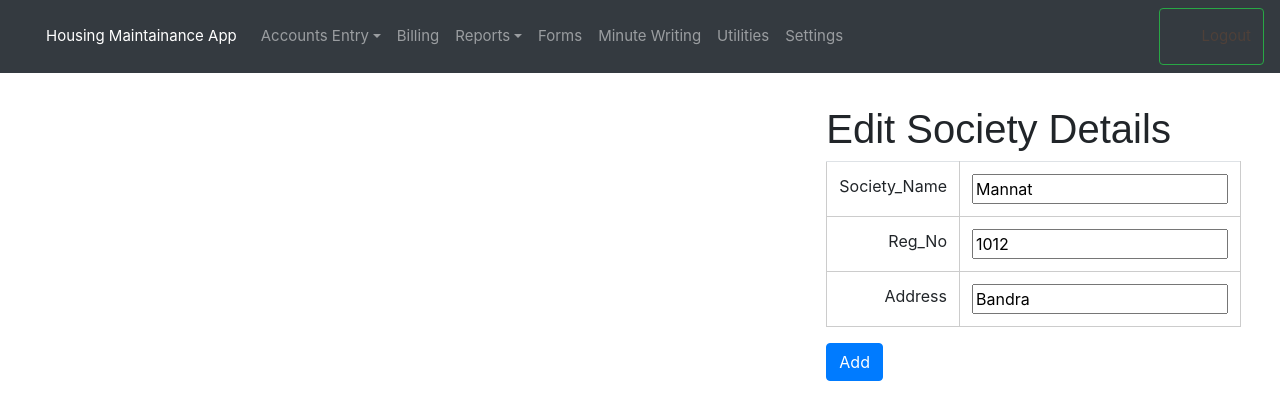
After one commit to FaSidd911/housing_society, a Django app: a page that uses templates/editSociety.html in a window 1280 px wide. The commit adds this page. Shown: the top 420 px of the page. Run offline with Django 4.2, Linux system fonts and the light colour scheme; a user stored in the database is signed in; data comes from the database, SQL or seed files in the repository; both versions use the stored data as it was after the commit; some libraries are stand-ins or nearby versions.

Commit message:
add dlete for society

```diff
--- a/main/forms.py
+++ b/main/forms.py
@@ -7,16 +7,6 @@ from crispy_forms.layout import Submit, Layout, Field
 class LoginForm(forms.Form):
     username = forms.CharField(widget=forms.TextInput(attrs={'class': 'form-control-lg'}))
     password = forms.CharField(max_length=63, widget=forms.PasswordInput)
-
-    # def __init__(self, *args, **kwargs):
-    #     super(LoginForm, self).__init__(*args, **kwargs)
-    #     self.helper = FormHelper()
-    #     self.helper.layout = Layout(
-    #         Field('username', css_class='form-control-lg'),
-    #         Field('password', css_class='form-control-lg')
-    #     )
-
-
 
 
 class Meta:
@@ -50,3 +40,8 @@ class ChargesForm(forms.Form):
     Service_Charges = forms.CharField(label='Service_Charges', required=False)
     Sinking_Fund = forms.CharField(label='Sinking_Fund', required=False)
     Repair_Fund = forms.CharField(label='Repair_Fund', required=False)
+
+class EditSocietyForm(forms.Form):
+    Society_Name = forms.CharField(label='Society_Name')
+    Reg_No = forms.CharField(label='Reg_No')
+    Address = forms.CharField(label='Address')
--- a/main/urls.py
+++ b/main/urls.py
@@ -14,4 +14,7 @@ urlpatterns = [
     path('selectChargesFields',views.selectChargesFields),
     path('addDefaultCharges',views.addDefaultCharges),
     path('homeAfterLogin',views.homeAfterLogin),
+    path("editSociety/<str:name>/", views.editSociety, name='editSociety'),
+    path("editSociety/<str:name>/editSociety", views.editSociety, name='editSociety'),
+    path("deleteSociety/<str:name>/", views.deleteSociety, name='deleteSociety'),
 ]
--- a/main/views.py
+++ b/main/views.py
@@ -8,7 +8,7 @@ from .models import SocietyList,MembersList
 from django.contrib.auth.decorators import login_required
 from django.shortcuts import get_object_or_404, render
 from django.db.models import Q
-from .forms import ChargesForm,MembersForm
+from .forms import ChargesForm,MembersForm,EditSocietyForm
 import json
 
 # Create your views here.
@@ -48,15 +48,13 @@ def login(request):
 
 # @login_required
 def addSociety(request):
-    print('inside addSociety')
     user = request.user
-    print(user)
     if request.method == "POST":
         societyName = request.POST.get('societyName')
         societyNameExists = SocietyList.objects.filter(user= user, societyName=societyName)
         print(societyNameExists)
         if societyNameExists:
-            return HttpResponseRedirect('addSociety')
+            return HttpResponseRedirect(request.path_info)
         regno = request.POST.get('regno')
         address = request.POST.get('address')
         user = user
@@ -162,3 +160,35 @@ def addDefaultCharges(request):
                 query_res.charges_fields = charges_dict
                 query_res.save()
                 return redirect('/addSociety')
+
+def editSociety(request,name):
+
+    if request.method == 'POST':
+            form = EditSocietyForm(request.POST)
+            if form.is_valid():
+                changes_dict = {}
+                for key, value in form.cleaned_data.items():
+                    changes_dict[key]=value
+                societyNameExists = SocietyList.objects.filter(user= request.user, societyName=changes_dict['Society_Name'])
+                print(societyNameExists)
+                if societyNameExists:
+                    return HttpResponseRedirect(request.path_info)
+                editSocietyFields = SocietyList.objects.get(user=request.user,societyName=name)
+                editSocietyFields.societyName=changes_dict['Society_Name']
+                editSocietyFields.regno=changes_dict['Reg_No']
+                editSocietyFields.address=changes_dict['Address']
+                editSocietyFields.save()
+                return HttpResponseRedirect('/addSociety')
+
+    editSocietyFields = SocietyList.objects.get(user=request.user,societyName=name)
+    societyDetails ={}
+    societyDetails['Society_Name']=editSocietyFields.societyName
+    societyDetails['Reg_No']=editSocietyFields.regno
+    societyDetails['Address']=editSocietyFields.address
+    form = EditSocietyForm(societyDetails)
+    context = {'form': form}
+    return render(request,'editSociety.html', context)
+
+def deleteSociety(request,name):
+    SocietyList.objects.filter(user=request.user,societyName=name).delete()
+    return HttpResponseRedirect('/addSociety')
--- a/templates/addSociety.html
+++ b/templates/addSociety.html
@@ -16,6 +16,8 @@
       <td><a href='society/{{ item.societyName }}'>{{ item.societyName }}</a></td>
       <td>{{ item.regno }}</td>
       <td>{{ item.address }}</td>
+      <td><a href="{% url 'editSociety' name=item.societyName %}" class="btn btn-info" role="button">Edit</a></td>
+      <td><a href="{% url 'deleteSociety' name=item.societyName %}" class="btn btn-danger" role="button">Delete</a></td>
 
   </tr>
   {% endfor %}
--- a/templates/baseAfterLogin.html
+++ b/templates/baseAfterLogin.html
@@ -1,5 +1,6 @@
 
 {%load static%}
+{% load crispy_forms_tags %}
 <!doctype html>
 <html lang="en">
   <head>
--- /dev/null
+++ b/templates/editSociety.html
@@ -0,0 +1,26 @@
+{% extends 'baseAfterLogin.html' %}
+{% load crispy_forms_tags %}
+
+{% block title %}Add Society{% endblock title %}
+
+{% block body %}
+  </div>
+<div class="col">
+<div class="py-2 px-4"></div>
+<form class="position-relative float-right px-4 w-10 p-3" method="POST" action="editSociety">
+    {% csrf_token %}
+    <h1>Edit Society Details</h1>
+    <table class="table">
+      {% for field in form %}
+      <tr>
+         <td> {{ field.label }}</td>
+         <td>   {{ field }}</td>
+      </tr>
+      {% endfor %}
+            </table>
+<button type="submit" class="btn btn-primary">Add</button>
+  </form>
+</div>
+</div>
+
+{% endblock body %}
```
Also changed, not shown: db.sqlite3.
